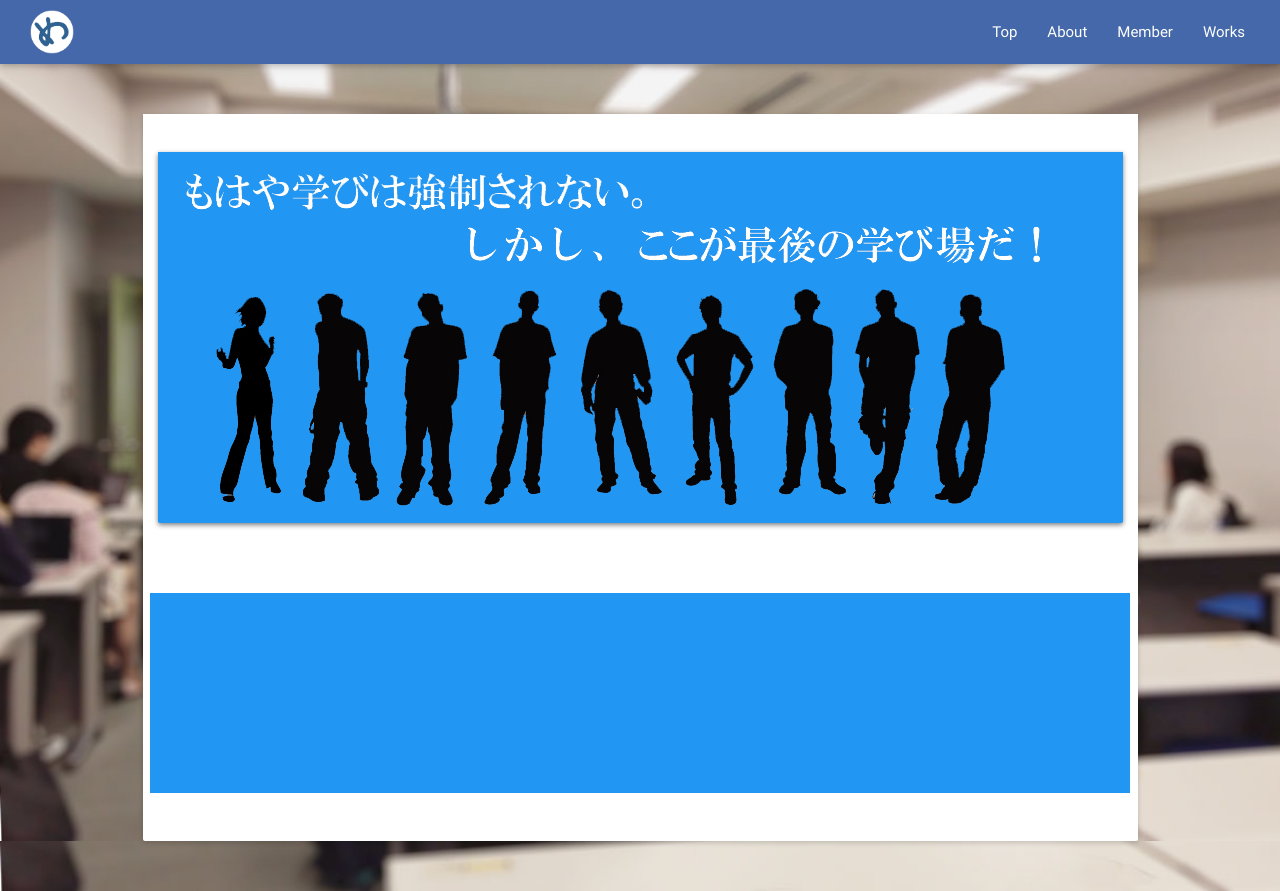
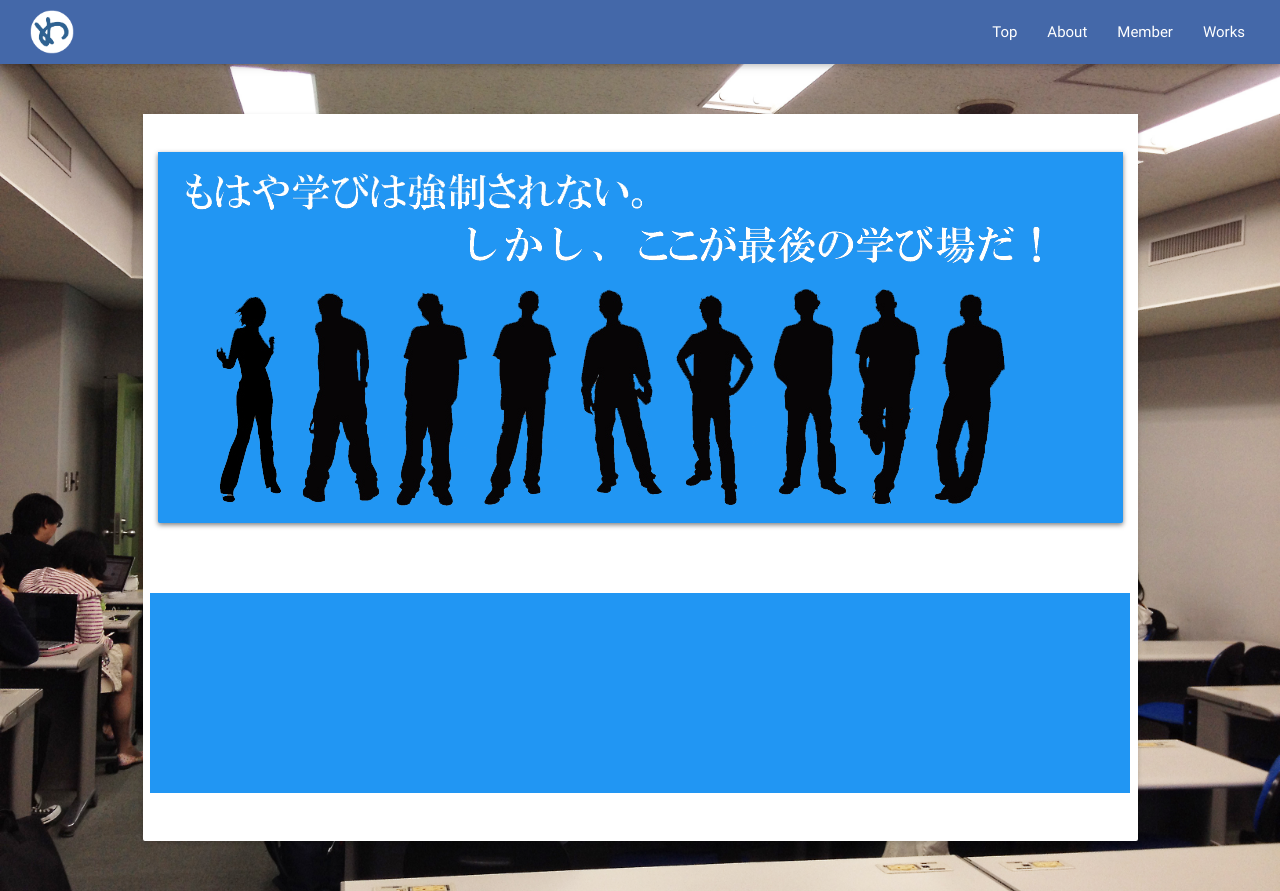
Before and after one commit to me-ta-tag/metatagOfficialHP, a PHP site: page /about.html in a window 1280 px wide. Run offline with PHP 8.4, Linux system fonts and the light colour scheme.

Commit message:
・background画像を変更

```diff
--- a/common/sass/style.scss
+++ b/common/sass/style.scss
@@ -4,9 +4,9 @@
 html,body{
   width: auto;
   height: auto;
-  background-image: url("../img/background.jpg");
+  background-image: url("../img/background_test.jpg");
   background-repeat: no-repeat;
-  background-size: cover;
+  background-size: 100%;
 }
 div#header {
   nav{
--- a/common/stylesheets/style.css
+++ b/common/stylesheets/style.css
@@ -2,9 +2,9 @@
 html, body {
   width: auto;
   height: auto;
-  background-image: url("../img/background.jpg");
+  background-image: url("../img/background_test.jpg");
   background-repeat: no-repeat;
-  background-size: cover;
+  background-size: 100%;
 }
 
 /* line 12, ../sass/style.scss */
```
Also changed, not shown: common/img/background_test.jpg (added).
